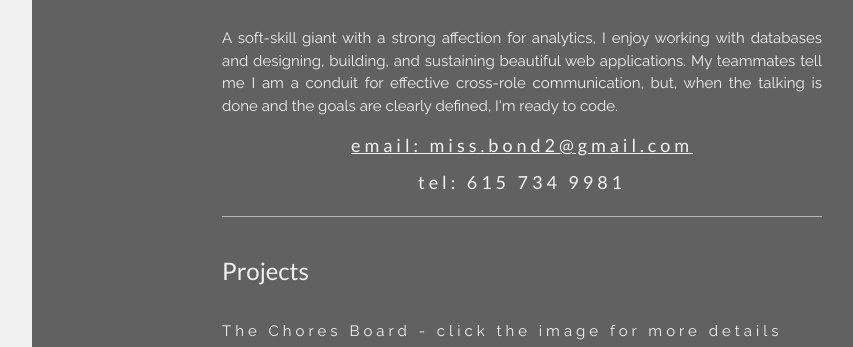
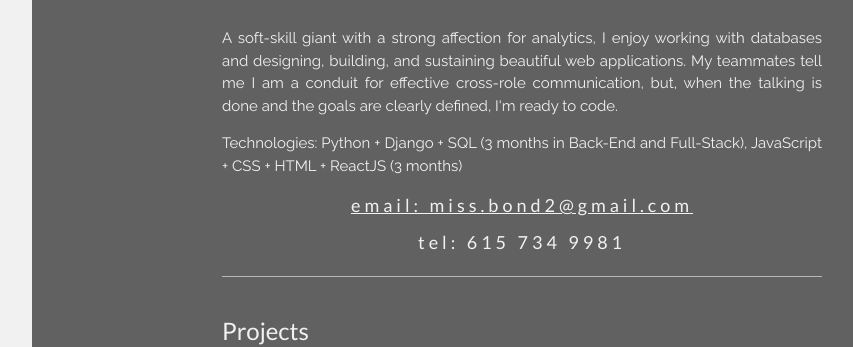
Before and after one commit to MelanieJaneBond/MelanieJaneBond.github.io, a plain HTML site: page index.html in a window 1280 px wide. Shown: the part 980-1327 px from the top of the page, without its empty margins (268-1121 px from the left). Drawn offline with nearby package versions, Linux system fonts and the light colour scheme.

Commit message:
added tech stack to intro

```diff
--- a/index.html
+++ b/index.html
@@ -59,6 +59,7 @@ h1,h2,h3,h4,h5 {font-family: 'Lato', sans-serif}
     <div class="w3-content w3-justify" style="max-width:600px">
       <p>A soft-skill giant with a strong affection for analytics, I enjoy working with databases and designing, building, and sustaining beautiful web applications.
           My teammates tell me I am a conduit for effective cross-role communication, but, when the talking is done and the goals are clearly defined, I'm ready to code.</p>
+      <p>Technologies: Python + Django + SQL (3 months in Back-End and Full-Stack), JavaScript + CSS + HTML + ReactJS (3 months)</p>
       <h5 class="w3-wide w3-center">
         <a href="mailto:miss.bond2@gmail.com">email: miss.bond2@gmail.com</a>
       </h5>
```
